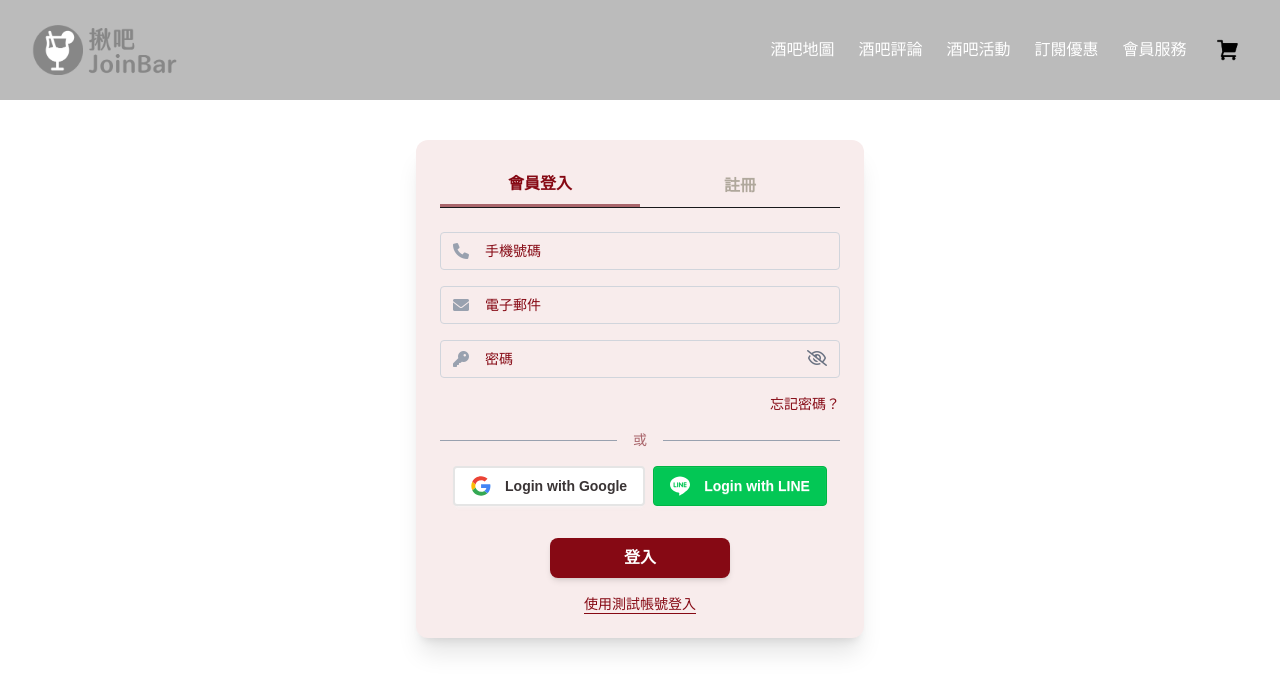
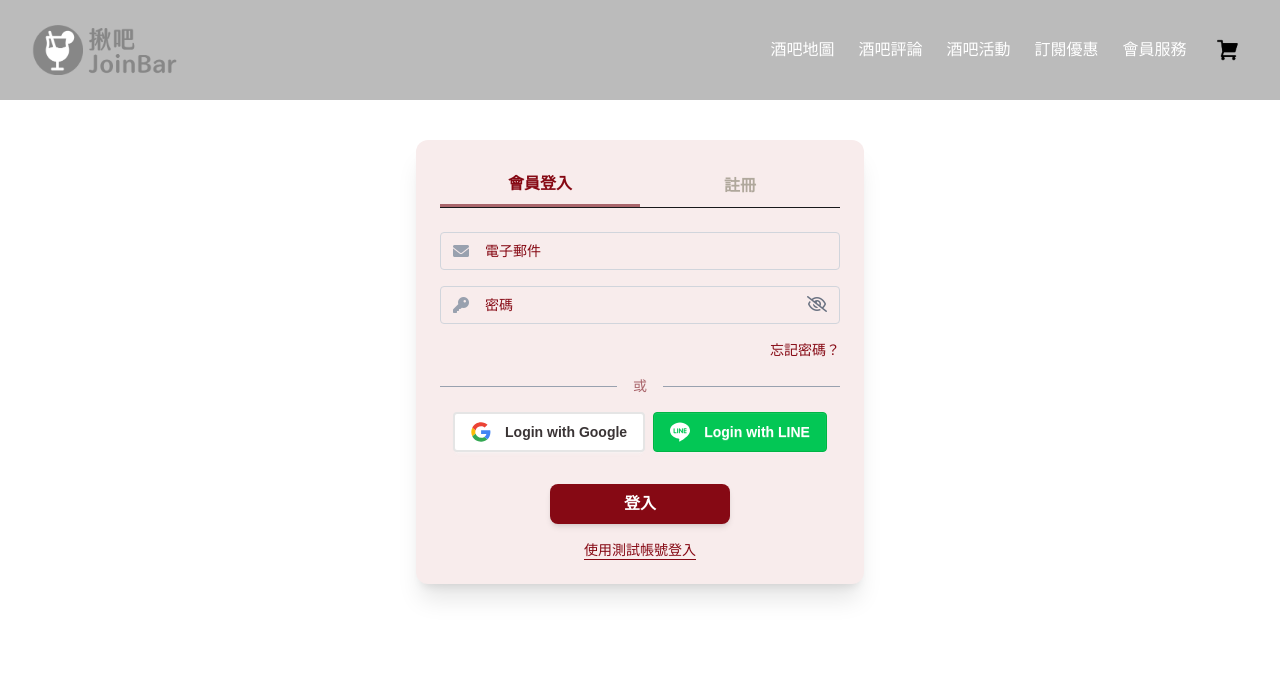
Before and after one commit to JoinBar-project/joinbar-frontend, a Vue app: page /login in a window 1280 px wide. Shown: the top 692 px of the page. Built offline with nearby package versions, Linux system fonts and the light colour scheme.

Commit message:
fix: delete tel form login

```diff
--- a/src/router/index.js
+++ b/src/router/index.js
@@ -8,10 +8,12 @@ import Reviews from '@/views/reviews/Reviews.vue'
 import Subscription from '@/views/sub/Subscription.vue'
 import Cart from '@/views/cart/Cart.vue'
 import Payment from "@/views/cart/Payment.vue"
-import Login from "@/views/member/auth/Login.vue";
+import Login from "@/views/member/auth/Login.vue"
+// import Register from '@/views/member/auth/Register.vue';
 
 const routes = [
   { path: '/home', name: 'Home', component: Home },
+  // { path: '/register', name: 'register', component: Register },
   { path: '/login', name: 'Login', component: Login },
   { path: '/events', name: 'Event', component: Event },
   { path: '/map', name: 'Map', component: MapView },
--- a/src/views/member/auth/Login.vue
+++ b/src/views/member/auth/Login.vue
@@ -16,10 +16,7 @@
 
     <div v-if="isLogin" class="mt-6 space-y-4">
         <div class="space-y-4">
-      <div class="flex items-center border border-gray-300 rounded px-3 py-2">
-        <i class="fa-solid fa-phone text-gray-400 mr-2"></i>
-        <input v-model="phone" type="tel" :placeholder="phonePlaceholder" class="w-full outline-none placeholder-[#860914] text-sm text-[#860914] ml-2"/>
-      </div>
+
 
       <div class="flex items-center border border-gray-300 rounded px-3 py-2">
         <i class="fa-solid fa-envelope text-gray-400 mr-2"></i>
```
